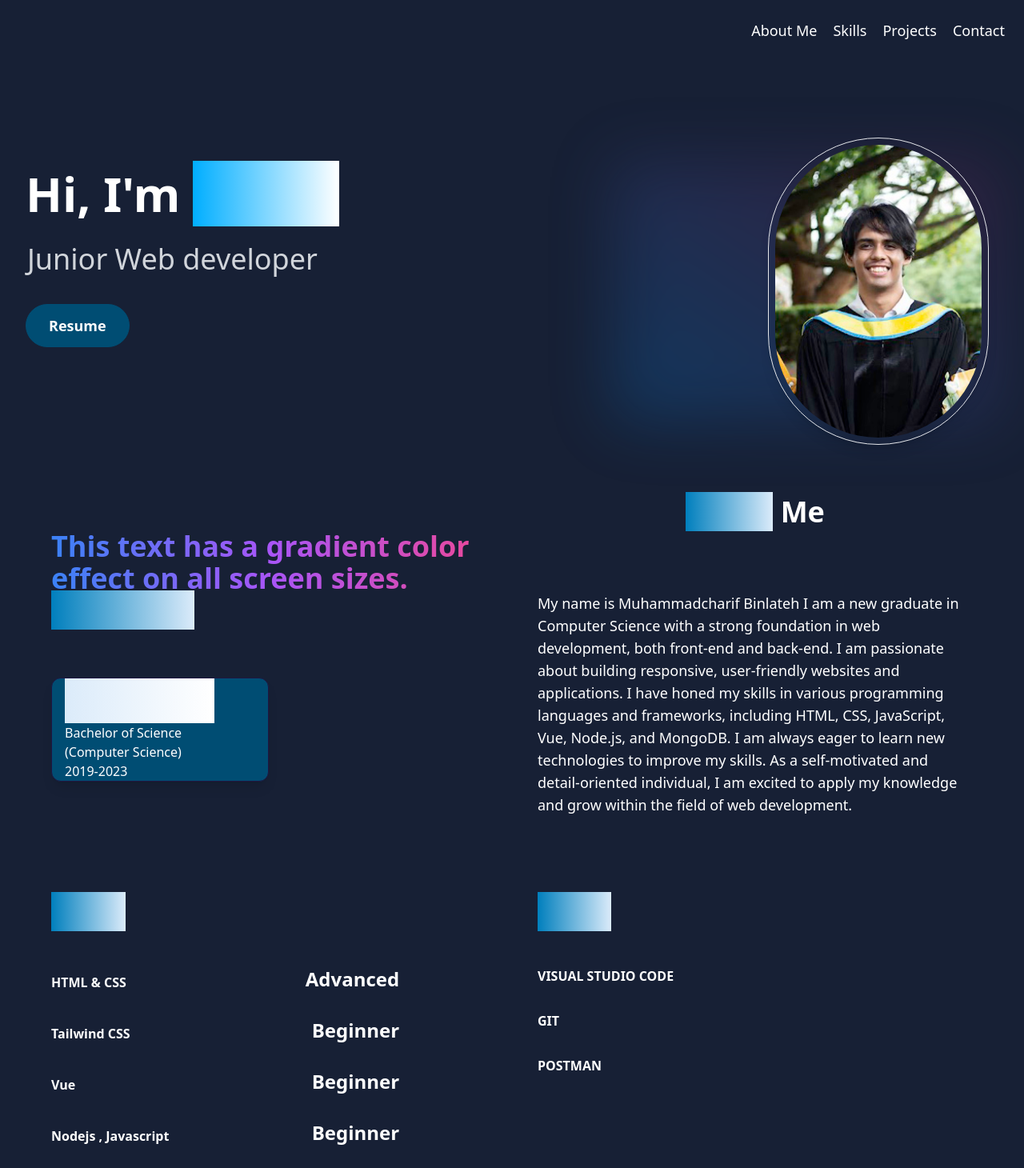
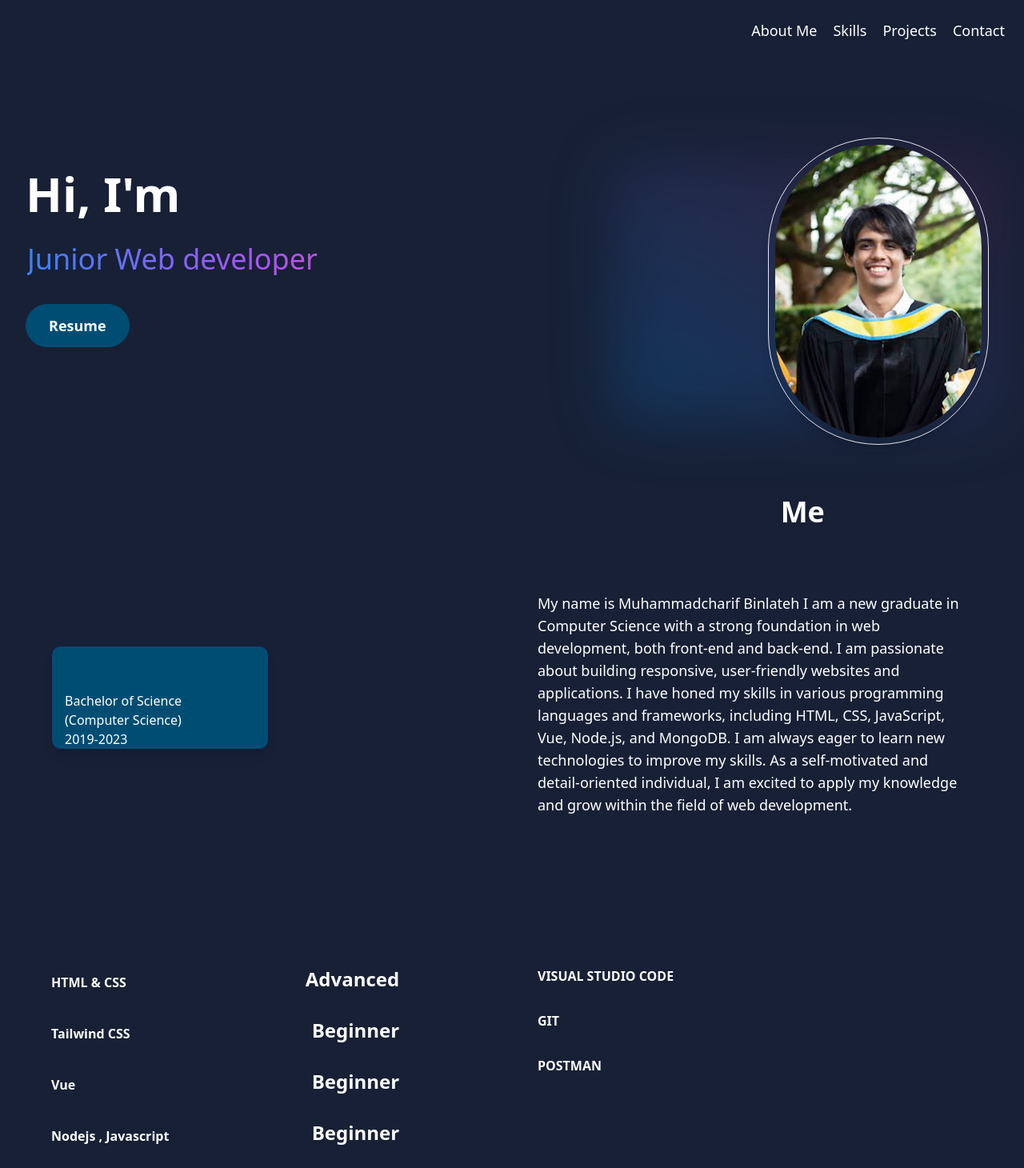
Before and after one commit to Charifx7/MyPortfolio, a Vue app: page / in a window 1280 px wide. Shown: the top 1460 px of the page at 80% size. Built offline with nearby package versions, Linux system fonts and the light colour scheme.

Commit message:
change front color

```diff
--- a/src/components/AboutSection.vue
+++ b/src/components/AboutSection.vue
@@ -6,17 +6,14 @@
         <div class="md:grid md:grid-cols-2 gap-8 items-center py-8 px-4 xl:gap-16 sm:py-16 xl:px-16 z-1">
             <div data-aos="flip-right">
                 <h2 class="text-4xl font-bold text-white text-left mb-8 ">
-                    <p class="text-transparent bg-gradient-to-r sm:bg-gradient-to-b md:bg-gradient-to-l lg:bg-gradient-to-r from-blue-500 via-purple-500 to-pink-500 bg-clip-text">
-  This text has a gradient color effect on all screen sizes.
-</p>
-                    <span class="text-transparent bg-gradient-to-r sm:bg-gradient-to-b md:bg-gradient-to-l lg:bg-gradient-to-r from-[#007fbd] to-[#dbebfa]">Education</span>
+                    <span class="text-transparent bg-gradient-to-r sm:bg-gradient-to-b md:bg-gradient-to-l lg:bg-gradient-to-r bg-clip-text text-[#78d0fc]">Education</span>
                 </h2>
                 <div class="space-y-8 py-8">
                     <div v-for="element in education" :key="element.id"
                         class="flex items-center md:w-[50%] w-full rounded-xl bg-[#004d73] shadow-lg border border-[#1f1641]">
                         <div class="w-3/4 pl-4">
                             <h3
-                                class="text-transparent bg-gradient-to-r sm:bg-gradient-to-b md:bg-gradient-to-l lg:bg-gradient-to-r from-[#dbebfa] to-[#ffffff] lg:text-xl">
+                                class="text-transparent bg-gradient-to-r sm:bg-gradient-to-b md:bg-gradient-to-l lg:bg-gradient-to-r bg-clip-text text-[#78d0fc] lg:text-xl">
                                 {{ element.School }}
                             </h3>
                             <p class="text-white">{{ element.program }}</p>
@@ -27,7 +24,7 @@
             </div>
             <div class="mt-4 md:mt-0 text-left flex flex-col z-10 h-full" data-aos="flip-right">
                 <h2 class="text-4xl font-bold text-white md:text-center text-left mb-4">
-                    <span class="text-transparent bg-gradient-to-r sm:bg-gradient-to-b md:bg-gradient-to-l lg:bg-gradient-to-r from-[#007fbd] to-[#dbebfa]">About</span>
+                    <span class="text-transparent bg-gradient-to-r sm:bg-gradient-to-b md:bg-gradient-to-l lg:bg-gradient-to-r bg-clip-text text-[#78d0fc]">About</span>
                     Me
                 </h2>
                 <p class="text-base lg:text-lg mt-8 py-8">My name is Muhammadcharif Binlateh I am a new graduate in
--- a/src/components/ExperienceAndSkills.vue
+++ b/src/components/ExperienceAndSkills.vue
@@ -5,7 +5,7 @@
         <div class="md:grid md:grid-cols-2 gap-8 items-center py-1 px-4 xl:gap-16 xl:px-16">
             <div class="mt-4 md:mt-0 text-left flex flex-col z-10 h-full w-[80%]">
                 <h2 class="text-4xl font-bold text-white text-left mb-4">
-                    <span class="text-transparent bg-gradient-to-r sm:bg-gradient-to-b md:bg-gradient-to-l lg:bg-gradient-to-r from-[#007fbd] to-[#dbebfa]">Skills</span>
+                    <span class="text-transparent bg-gradient-to-r sm:bg-gradient-to-b md:bg-gradient-to-l lg:bg-gradient-to-r bg-clip-text text-[#78d0fc]">Skills</span>
                 </h2>
                 <div class="mt-8" v-for="skill in Skills" :key="skill.id">
                     <div class="flex items-end justify-between" data-aos="fade-right">
@@ -18,7 +18,7 @@
             </div>
             <div class="mt-4 md:mt-0 text-left flex flex-col z-10 h-full w-[80%]">
                 <h2 class="text-4xl font-bold text-white text-left mb-4">
-                    <span class="text-transparent bg-gradient-to-r sm:bg-gradient-to-b md:bg-gradient-to-l lg:bg-gradient-to-r from-[#007fbd] to-[#dbebfa]">Tools</span>
+                    <span class="text-transparent bg-gradient-to-r sm:bg-gradient-to-b md:bg-gradient-to-l lg:bg-gradient-to-r bg-clip-text text-[#78d0fc]">Tools</span>
                 </h2>
                 <div class="mt-8" v-for="tool in Tools" :key="tool.id">
                     <div class="flex items-end justify-between" data-aos="fade-right">
--- a/src/components/HeroSection.vue
+++ b/src/components/HeroSection.vue
@@ -11,14 +11,15 @@
                     <div class="text-center lg:text-left">
                         <h1 class="pt-4 text-white font-bold text-4xl md:text-5xl lg:text-6xl">
                             Hi, I'm <span
-                                class="text-transparent bg-gradient-to-r sm:bg-gradient-to-b md:bg-gradient-to-l lg:bg-gradient-to-rr from-white to-[#00aeff]">
+                                class="text-transparent bg-gradient-to-r sm:bg-gradient-to-b md:bg-gradient-to-l lg:bg-gradient-to-r bg-clip-text text-[#78d0fc]">
                                 Charif
                             </span>
                         </h1>
                     </div>
-                    <p class="text-gray-300 pt-8 text-center lg:text-left mx-auto max-w-xl text-4xl">
+                    <p class="text-gray-300 pt-8 text-center lg:text-left mx-auto max-w-xl text-4xl text-transparent bg-gradient-to-r sm:bg-gradient-to-b md:bg-gradient-to-l lg:bg-gradient-to-r from-blue-500 via-purple-500 to-pink-500 bg-clip-text">
                         Junior Web developer
                     </p>
+
                     <div class="flex items-center gap-3 pt-9 flex-col sm:flex-row sm:w-max sm:mx-auto lg:mx-0">
                         <button
                             class="border ry px-6 md:px-7 py-3 rounded-full relative group w-full sm:w-max flex justify-center" style="background-color: #004d73; border-color: #004d73;">
--- a/src/components/TestimonialsSection.vue
+++ b/src/components/TestimonialsSection.vue
@@ -58,30 +58,6 @@ const testimonials=ref([
         image:'src/assets/image.png',
         comment:'Lorem ipsum dolor sit amet consectetur adipisicing elit. Aperiam minima reprehenderit maiores itaque molestiae optio, voluptatibus iusto eos doloremque consectetur!'
     },
-    {
-        id:2,
-        fullName:'client 2',
-        image:'src/assets/image.png',
-        comment:'Lorem ipsum dolor sit amet consectetur adipisicing elit. Aperiam minima reprehenderit maiores itaque molestiae optio, voluptatibus iusto eos doloremque consectetur!'
-    },
-    {
-        id:3,
-        fullName:'client 3',
-        image:'src/assets/image.png',
-        comment:'Lorem ipsum dolor sit amet consectetur adipisicing elit. Aperiam minima reprehenderit maiores itaque molestiae optio, voluptatibus iusto eos doloremque consectetur!'
-    },
-    {
-        id:4,
-        fullName:'client 4',
-        image:'src/assets/image.png',
-        comment:'Lorem ipsum dolor sit amet consectetur adipisicing elit. Aperiam minima reprehenderit maiores itaque molestiae optio, voluptatibus iusto eos doloremque consectetur!'
-    },
-    {
-        id:5,
-        fullName:'client 5',
-        image:'src/assets/image.png',
-        comment:'Lorem ipsum dolor sit amet consectetur adipisicing elit. Aperiam minima reprehenderit maiores itaque molestiae optio, voluptatibus iusto eos doloremque consectetur!'
-    },
 ])
 </script>
 <style >
```
Also changed, not shown: src/components/ContactSection.vue (line endings or trailing spaces).
